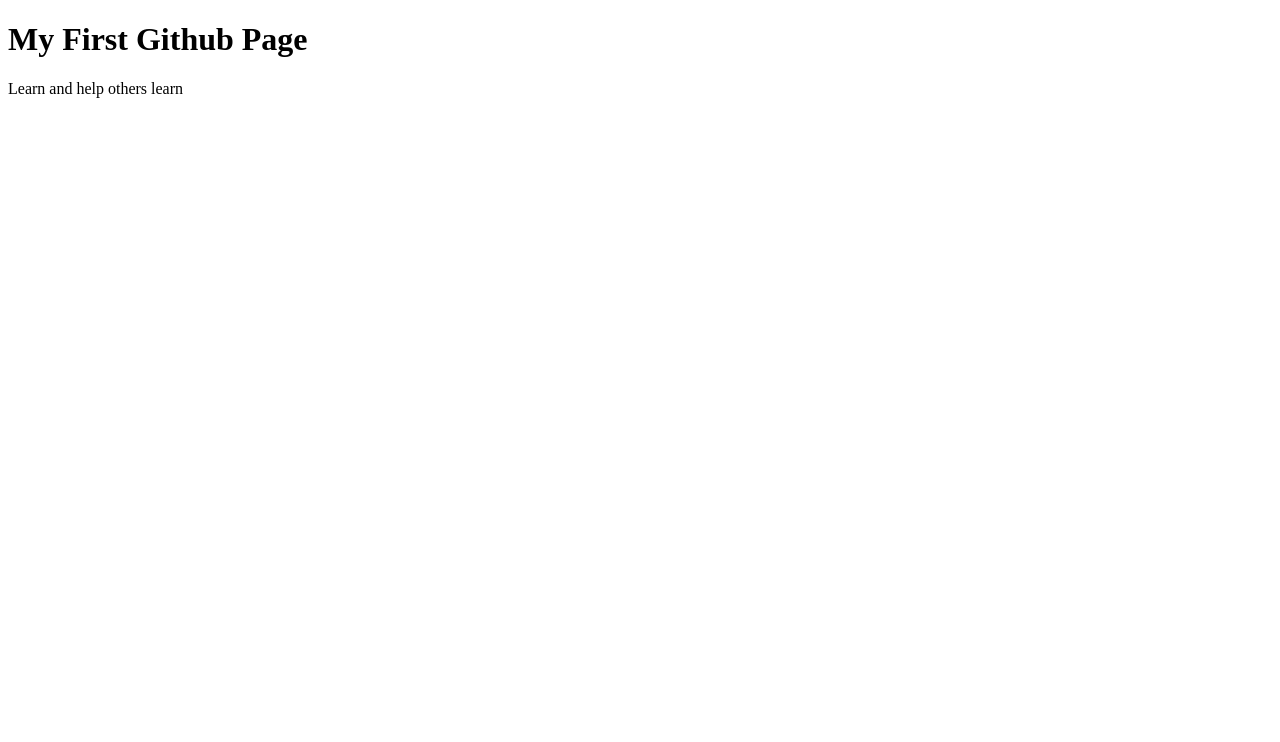
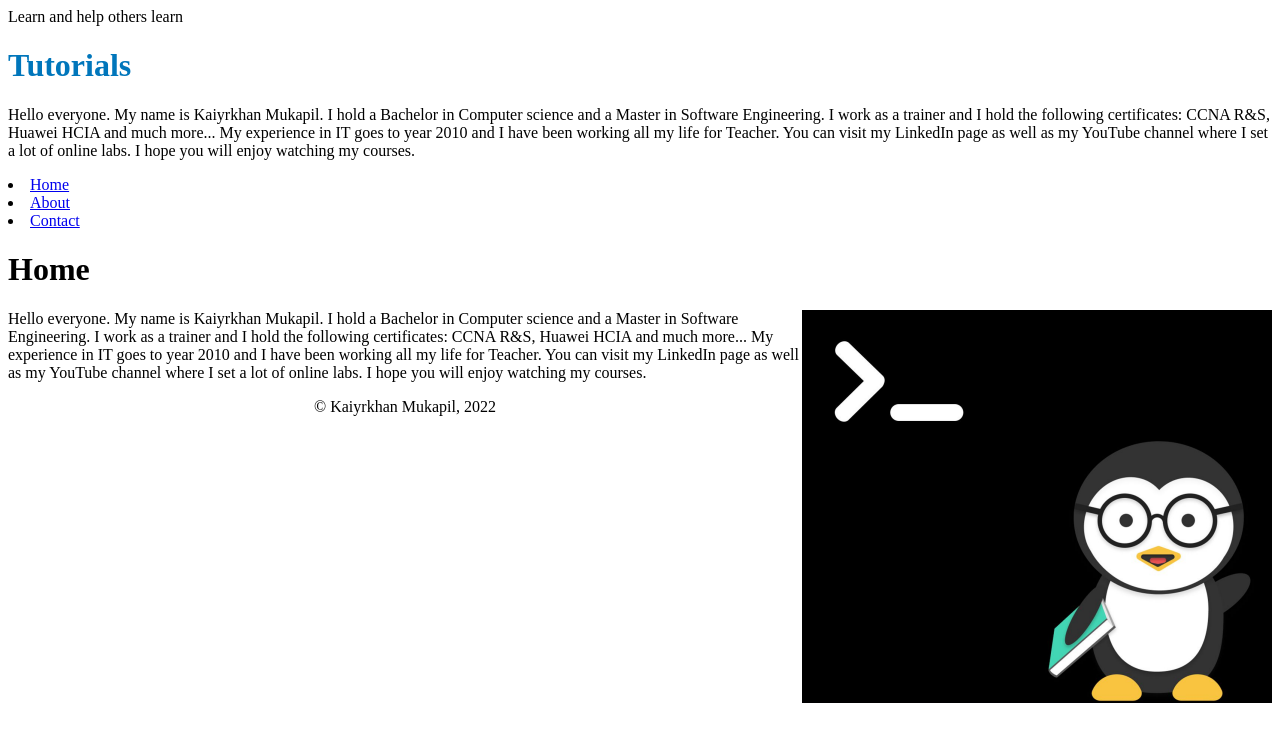
Before and after one commit to Kaiyrkhan/kaiyrkhan.github.io, a plain HTML site: page index.html in a window 1280 px wide. Drawn offline with Linux system fonts and the light colour scheme.

Commit message:
Update 231022 2355

```diff
--- /dev/null
+++ b/css/style.css
@@ -0,0 +1,21 @@
+header h1 {
+    color: #0076bb;
+}
+nav ul li {
+    float: left;
+    list-style-type: none;
+}
+nav ul li a {
+    display: block;
+    padding: .5rem 1rem;
+    background-color: #f89c1f;
+}
+main h1 {
+    clear: both;
+}
+main img {
+    float: right;
+}
+footer {
+    text-align: center;
+}
--- a/index.html
+++ b/index.html
@@ -2,10 +2,39 @@
 <html lang="en">
 <head>
     <meta charset="UTF-8">
-    <title>by Kaiyrkhan Mukapil</title>
+    <link href="css/style.css" rel="stylesheet"
+    <title>Learn and help others learn</title>
 </head>
 <body>
-    <h1>My First Github Page</h1>
-    <p>Learn and help others learn</p>
+
+<header>
+    <h1>Tutorials</h1>
+    <p>Hello everyone. My name is Kaiyrkhan Mukapil. I hold a Bachelor in Computer science and a Master in Software Engineering.
+        I work as a trainer and I hold the following certificates: CCNA R&S, Huawei HCIA and much more...
+        My experience in IT goes to year 2010  and I have been working all my life for Teacher.
+        You can visit my LinkedIn page as well as my YouTube channel where I set a lot of online labs.
+        I hope you will enjoy watching my courses.</p>
+</header>
+
+<nav>
+    <li><a href="index.html">Home</a></li>
+    <li><a href="#">About</a></li>
+    <li><a href="#">Contact</a></li>
+</nav>
+
+<main>
+    <h1>Home</h1>
+    <img src="images/linux-bash.png" alt="Photo of Linux">
+    <p>Hello everyone. My name is Kaiyrkhan Mukapil. I hold a Bachelor in Computer science and a Master in Software Engineering.
+        I work as a trainer and I hold the following certificates: CCNA R&S, Huawei HCIA and much more...
+        My experience in IT goes to year 2010  and I have been working all my life for Teacher.
+        You can visit my LinkedIn page as well as my YouTube channel where I set a lot of online labs.
+        I hope you will enjoy watching my courses.</p>
+</main>
+
+<footer>
+    &copy; Kaiyrkhan Mukapil, 2022
+</footer>
+
 </body>
 </html>
```
Also changed, not shown: images/cisco_logo_500x500.png (added), images/linux-bash.png (added), images/linux_logo_500x500.png (added).
